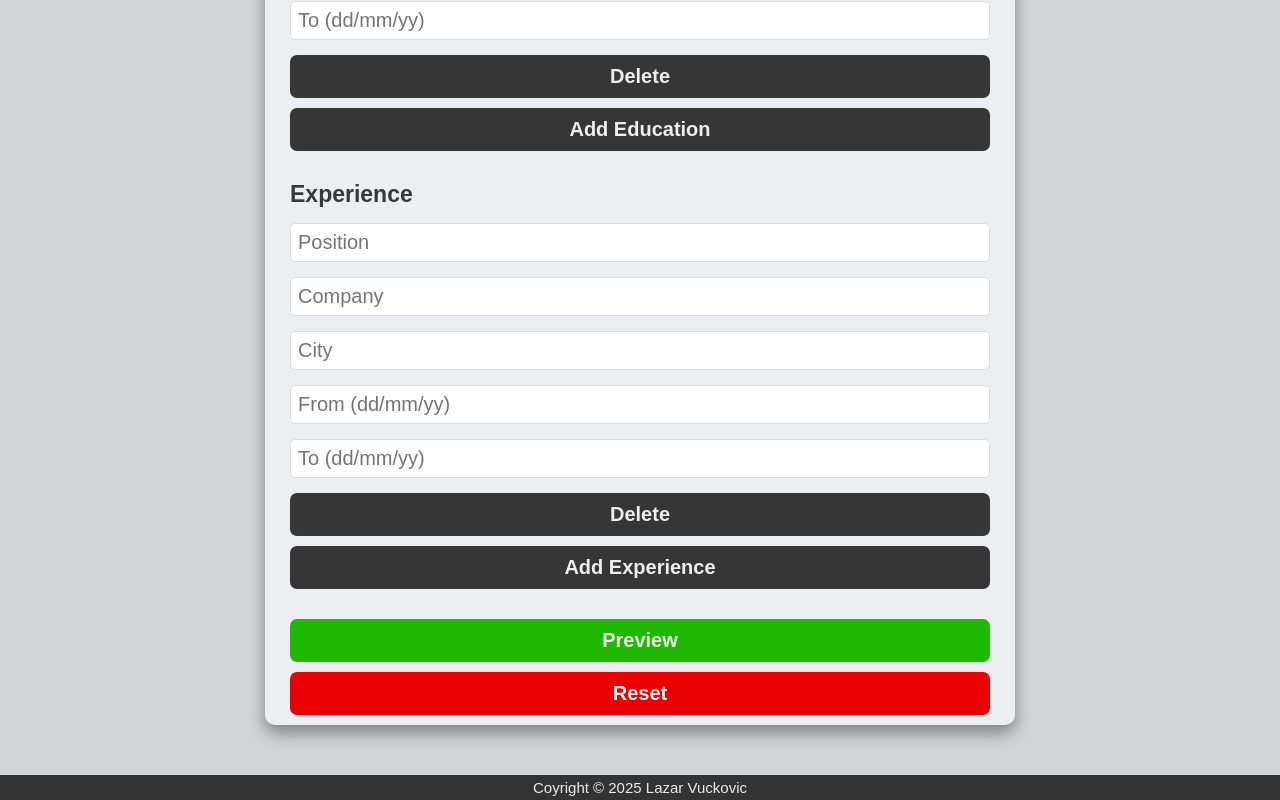
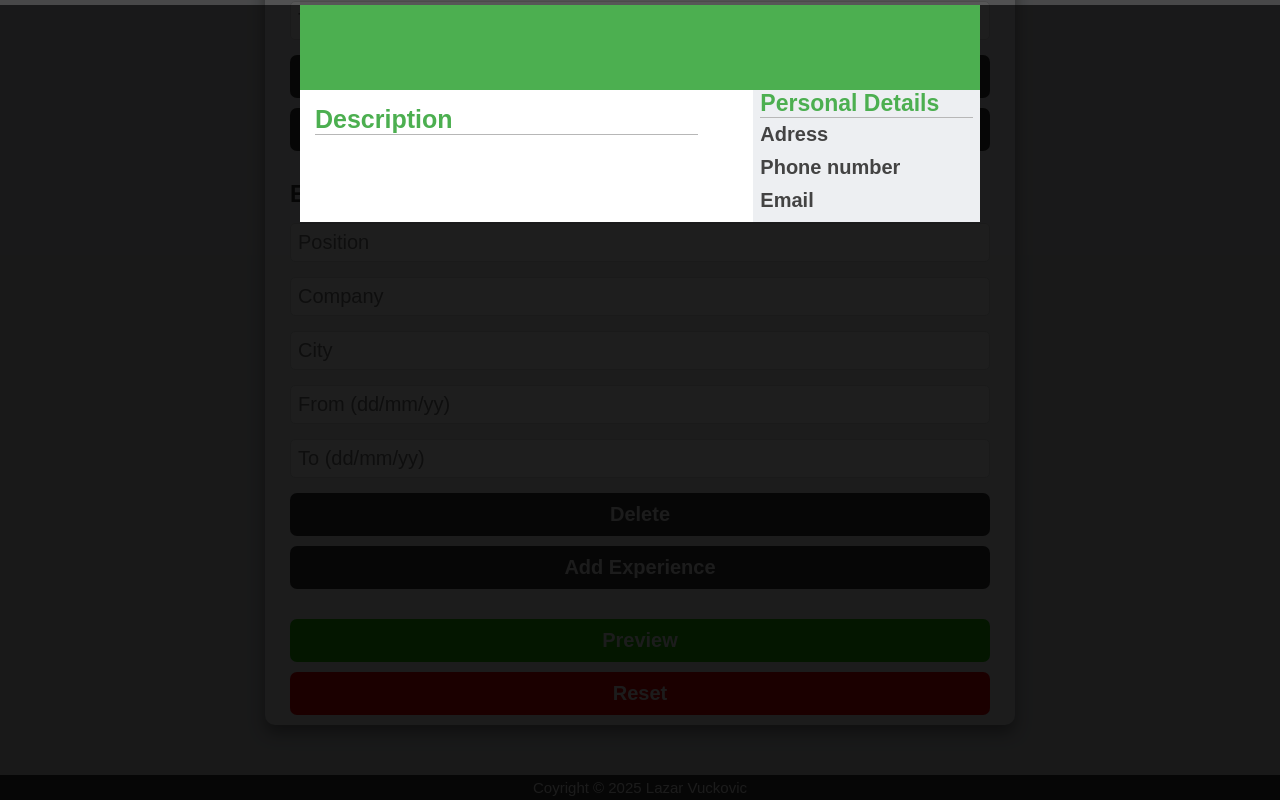
Before and after one commit to vvuckoviclazar/cv-creator, a React (Vite) app in the folder cv-creator/: page / in a window 1280 px wide. Both pictures are taken after a click on the button "Preview". Shown: the part 1002-1802 px from the top of the page. Built offline with nearby package versions, Linux system fonts and the light colour scheme.

Commit message:
Cv setup changed, modal added...

```diff
--- a/cv-creator/src/App.jsx
+++ b/cv-creator/src/App.jsx
@@ -3,7 +3,8 @@ import "./index.css";
 import Btn from "./btn.jsx";
 
 function App() {
-  const [personalInfo, setPersonalInfo] = useState({
+  const [cv, setCv] = useState({
+    personalInfo: {
       firstName: "",
       lastName: "",
       title: "",
@@ -12,9 +13,8 @@ function App() {
       phone: "",
       email: "",
       description: "",
-  });
-
-  const [education, setEducation] = useState([
+    },
+    education: [
       {
         universityName: "",
         city: "",
@@ -23,9 +23,8 @@ function App() {
         from: "",
         to: "",
       },
-  ]);
-
-  const [experience, setExperience] = useState([
+    ],
+    experience: [
       {
         position: "",
         company: "",
@@ -33,11 +32,16 @@ function App() {
         from: "",
         to: "",
       },
-  ]);
+    ],
+  });
+
+  const [previewVisible, setPreviewVisible] = useState(false);
 
   const addEducation = () => {
-    setEducation((prev) => [
+    setCv((prev) => ({
       ...prev,
+      education: [
+        ...prev.education,
         {
           universityName: "",
           city: "",
@@ -46,12 +50,15 @@ function App() {
           from: "",
           to: "",
         },
-    ]);
+      ],
+    }));
   };
 
   const addExperience = () => {
-    setExperience((prev) => [
+    setCv((prev) => ({
       ...prev,
+      experience: [
+        ...prev.experience,
         {
           position: "",
           company: "",
@@ -59,32 +66,36 @@ function App() {
           from: "",
           to: "",
         },
-    ]);
+      ],
+    }));
   };
 
   const handlePersonalChange = (e) => {
     const { name, value } = e.target;
-    setPersonalInfo((prev) => ({ ...prev, [name]: value }));
+    setCv((prev) => ({
+      ...prev,
+      personalInfo: { ...prev.personalInfo, [name]: value },
+    }));
   };
 
   const handleEducationChange = (index, e) => {
     const { name, value } = e.target;
-    const updated = [...education];
-    updated[index][name] = value;
-    setEducation(updated);
+    const updatedEducation = [...cv.education];
+    updatedEducation[index][name] = value;
+    setCv((prev) => ({
+      ...prev,
+      education: updatedEducation,
+    }));
   };
 
   const handleExperienceChange = (index, e) => {
     const { name, value } = e.target;
-    const updated = [...experience];
-    updated[index][name] = value;
-    setExperience(updated);
-  };
-
-  const handlePreview = () => {
-    console.log("Personal Info:", personalInfo);
-    console.log("Education:", education);
-    console.log("Experience:", experience);
+    const updatedExperience = [...cv.experience];
+    updatedExperience[index][name] = value;
+    setCv((prev) => ({
+      ...prev,
+      experience: updatedExperience,
+    }));
   };
 
   return (
@@ -97,62 +108,62 @@ function App() {
             name="firstName"
             type="text"
             placeholder="First Name"
-            value={personalInfo.firstName}
+            value={cv.personalInfo.firstName}
             onChange={handlePersonalChange}
           />
           <input
             name="lastName"
             type="text"
             placeholder="Last Name"
-            value={personalInfo.lastName}
+            value={cv.personalInfo.lastName}
             onChange={handlePersonalChange}
           />
           <input
             name="title"
             type="text"
             placeholder="Title"
-            value={personalInfo.title}
+            value={cv.personalInfo.title}
             onChange={handlePersonalChange}
           />
           <input
             name="photo"
             type="text"
             placeholder="Photo"
-            value={personalInfo.photo}
+            value={cv.personalInfo.photo}
             onChange={handlePersonalChange}
           />
           <input
             name="address"
             type="text"
             placeholder="Address"
-            value={personalInfo.address}
+            value={cv.personalInfo.address}
             onChange={handlePersonalChange}
           />
           <input
             name="phone"
             type="text"
             placeholder="Phone number"
-            value={personalInfo.phone}
+            value={cv.personalInfo.phone}
             onChange={handlePersonalChange}
           />
           <input
             name="email"
             type="email"
             placeholder="Email"
-            value={personalInfo.email}
+            value={cv.personalInfo.email}
             onChange={handlePersonalChange}
           />
           <input
             name="description"
             type="text"
             placeholder="Description"
-            value={personalInfo.description}
+            value={cv.personalInfo.description}
             onChange={handlePersonalChange}
           />
         </div>
         <h1>Education</h1>
         <ul className="education-list">
-          {education.map((edu, index) => (
+          {cv.education.map((edu, index) => (
             <li key={index}>
               <input
                 name="universityName"
@@ -199,7 +210,7 @@ function App() {
         </Btn>
         <h1>Experience</h1>
         <ul className="experience-list">
-          {experience.map((exp, index) => (
+          {cv.experience.map((exp, index) => (
             <li key={index}>
               <input
                 name="position"
@@ -239,7 +250,7 @@ function App() {
           Add Experience
         </Btn>
 
-        <Btn onClick={() => handlePreview()} variation="green">
+        <Btn onClick={() => setPreviewVisible(true)} variation="green">
           Preview
         </Btn>
         <Btn onClick={() => console.log("Reset...")} variation="red">
@@ -247,6 +258,38 @@ function App() {
         </Btn>
       </div>
       <footer>Coyright © 2025 Lazar Vuckovic</footer>
+
+      {previewVisible && (
+        <div className="modal">
+          <div className="overlay" onClick={() => setPreviewVisible(false)}>
+            <div className="modal-content">
+              <header className="personalInfo-header">
+                <h1 className="personalInfo-h1">
+                  {cv.personalInfo.firstName} {cv.personalInfo.lastName}
+                </h1>
+                <p className="personalInfo-p">{cv.personalInfo.title}</p>
+              </header>
+              <div className="infoContainer">
+                <div className="left">
+                  <h3 className="left-h1">Description</h3>
+                  <p className="left-p-italic">{cv.personalInfo.description}</p>
+                </div>
+                <div className="right">
+                  <div className="details-div">
+                    <h1 className="details-h1">Personal Details</h1>
+                    <h2 className="details-h2">Adress</h2>
+                    <p className="details-p">{cv.personalInfo.address}</p>
+                    <h2 className="details-h2">Phone number</h2>
+                    <p className="details-p">{cv.personalInfo.phone}</p>
+                    <h2 className="details-h2">Email</h2>
+                    <p className="details-p">{cv.personalInfo.email}</p>
+                  </div>
+                </div>
+              </div>
+            </div>
+          </div>
+        </div>
+      )}
     </>
   );
 }
--- a/cv-creator/src/index.css
+++ b/cv-creator/src/index.css
@@ -120,3 +120,96 @@ footer {
   padding-top: 4rem;
   padding-bottom: 4rem;
 }
+
+.modal {
+  position: fixed;
+  top: 0;
+  left: 0;
+  width: 100vw;
+  height: 100vh;
+  z-index: 5;
+  display: flex;
+  justify-content: center;
+  align-items: flex-start;
+  padding-top: 5rem;
+  background-color: rgba(0, 0, 0, 0.66);
+}
+
+.overlay {
+  background-color: rgba(0, 0, 0, 0.66);
+  width: 100%;
+  height: 100%;
+  padding-left: 300rem;
+  padding-right: 300rem;
+}
+
+.personalInfo-h1 {
+  font-size: 35rem;
+  color: white;
+  margin-bottom: 0rem;
+}
+
+.personalInfo-p {
+  font-size: 20rem;
+  color: white;
+  text-align: start;
+  font-weight: 500;
+}
+
+.personalInfo-header {
+  background-color: #4caf50;
+  padding-top: 15rem;
+  padding-left: 15rem;
+  padding-bottom: 70rem;
+}
+
+.infoContainer {
+  background-color: white;
+  display: grid;
+  grid-template-columns: 2fr 1fr;
+}
+
+.right {
+  background-color: #edeff2;
+}
+
+.details-h1 {
+  color: #4caf50;
+  border-bottom: 1rem solid rgb(183, 183, 183);
+  margin-bottom: 5rem;
+}
+
+.details-h2 {
+  font-size: 20rem;
+  margin-bottom: 5rem;
+  color: rgb(67, 67, 67);
+}
+
+.details-p {
+  font-size: 16rem;
+  margin-bottom: 10rem;
+  color: rgb(98, 98, 98);
+}
+
+.details-div {
+  padding-left: 7rem;
+  padding-right: 7rem;
+}
+
+.left {
+  padding: 15rem 55rem 0rem 15rem;
+}
+
+.left-h1 {
+  color: #4caf50;
+  border-bottom: 1rem solid rgb(183, 183, 183);
+  margin-bottom: 5rem;
+  font-size: 25rem;
+  margin-bottom: 10rem;
+}
+
+.left-p-italic {
+  font-style: italic;
+  font-size: 18rem;
+  color: rgb(105, 105, 105);
+}
```
Lines whose indentation alone changed are shown as unchanged.
